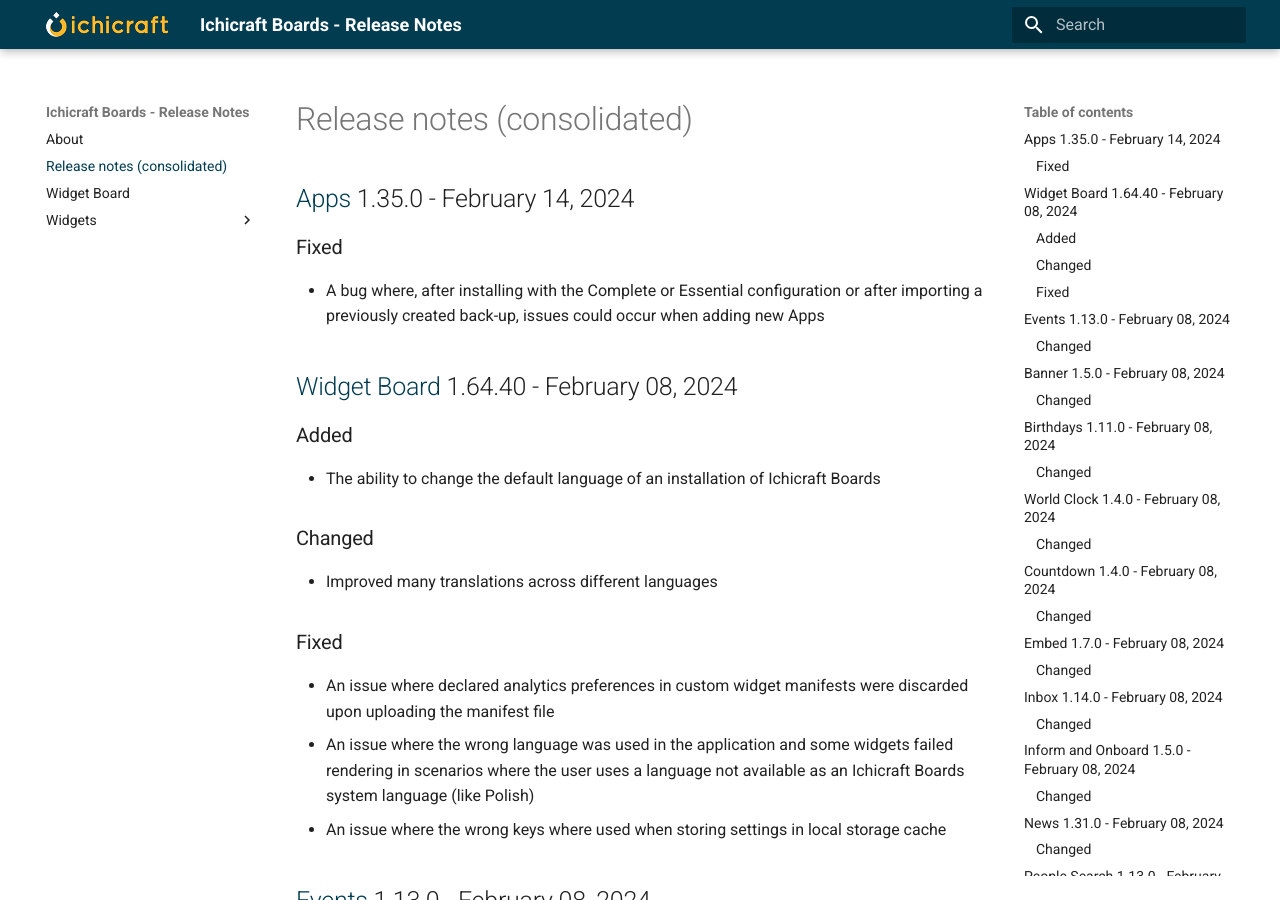
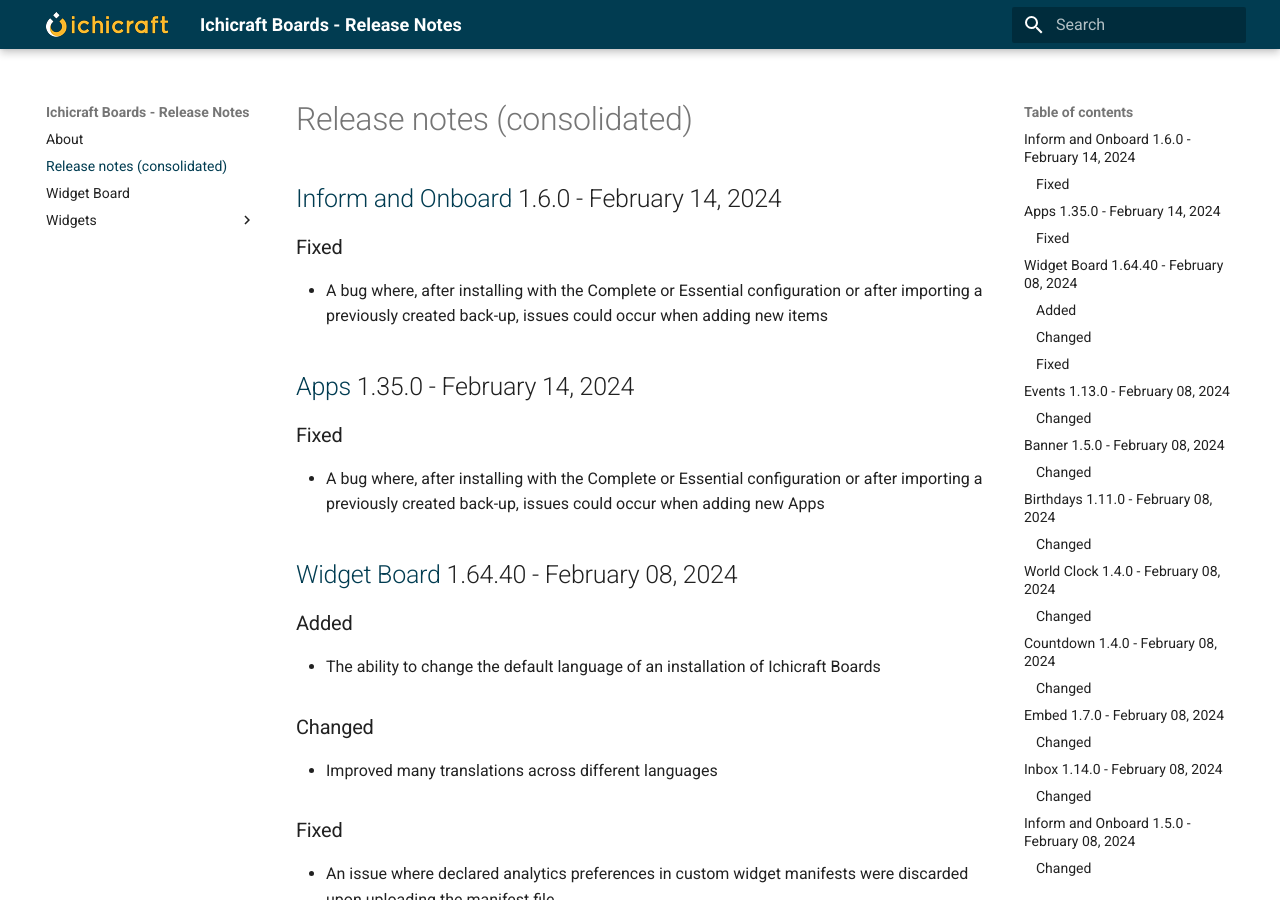
Before and after one commit to ichicraft/widgets-docs, an MkDocs documentation site: the page built from docs/Release-notes-(consolidated).md, in a window 1280 px wide and 900 px high. Built offline with MkDocs 1.6.1 and Material for MkDocs 9.7.7, drawn with Linux system fonts in a browser that asks for light colours.

Commit message:
Release notes updated by BuildService

```diff
--- a/docs/Release-notes-(consolidated).md
+++ b/docs/Release-notes-(consolidated).md
@@ -1,3 +1,8 @@
+## [Inform and Onboard](./Widgets/Inform and Onboard.md) 1.6.0 - February 14, 2024
+
+### Fixed
+- A bug where, after installing with the Complete or Essential configuration or after importing a previously created back-up, issues could occur when adding new items
+
 ## [Apps](./Widgets/Apps.md) 1.35.0 - February 14, 2024
 
 ### Fixed
```
Also changed, not shown: docs/Widgets/Inform and Onboard.md (+5 -0 lines).
